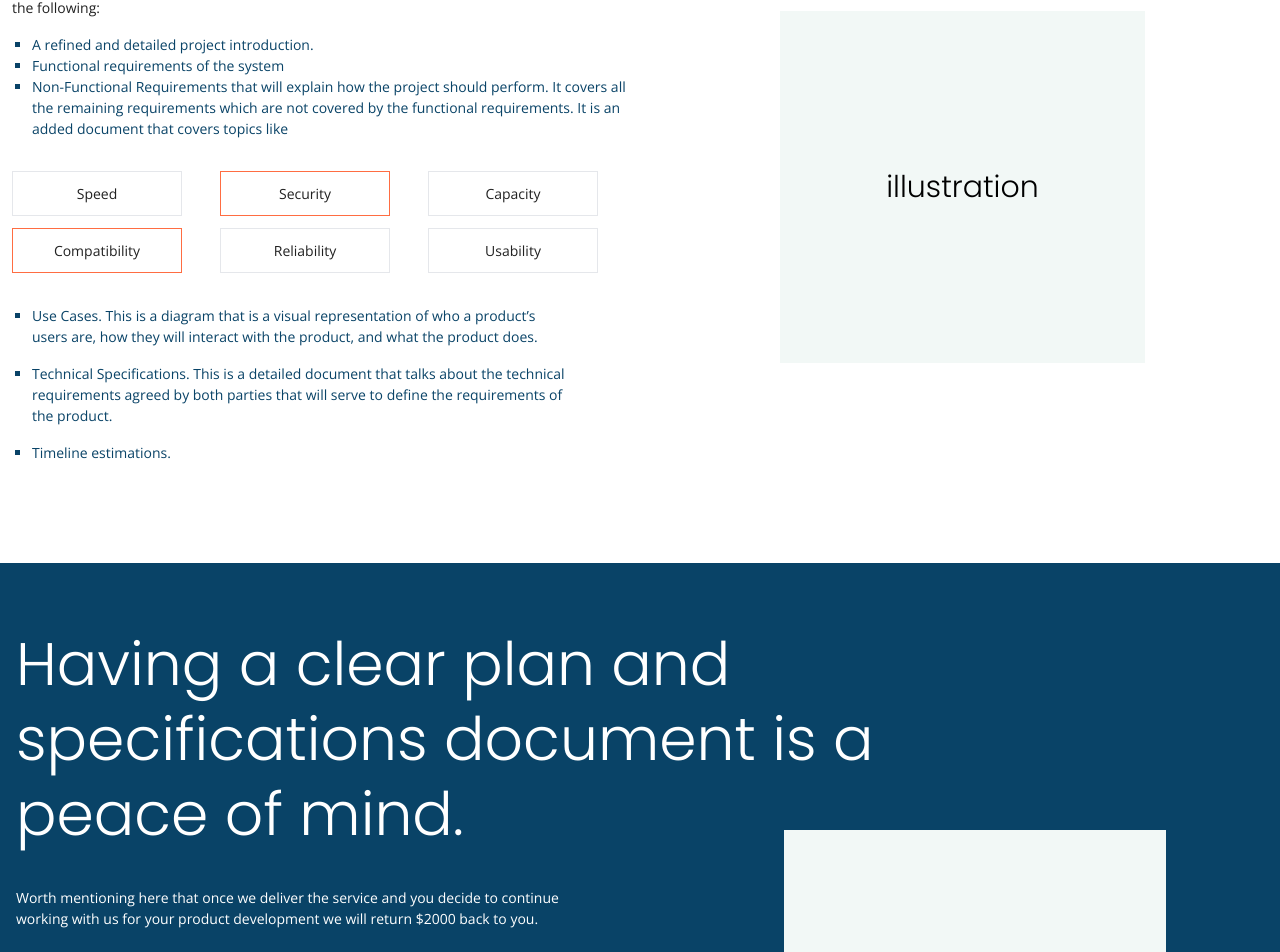
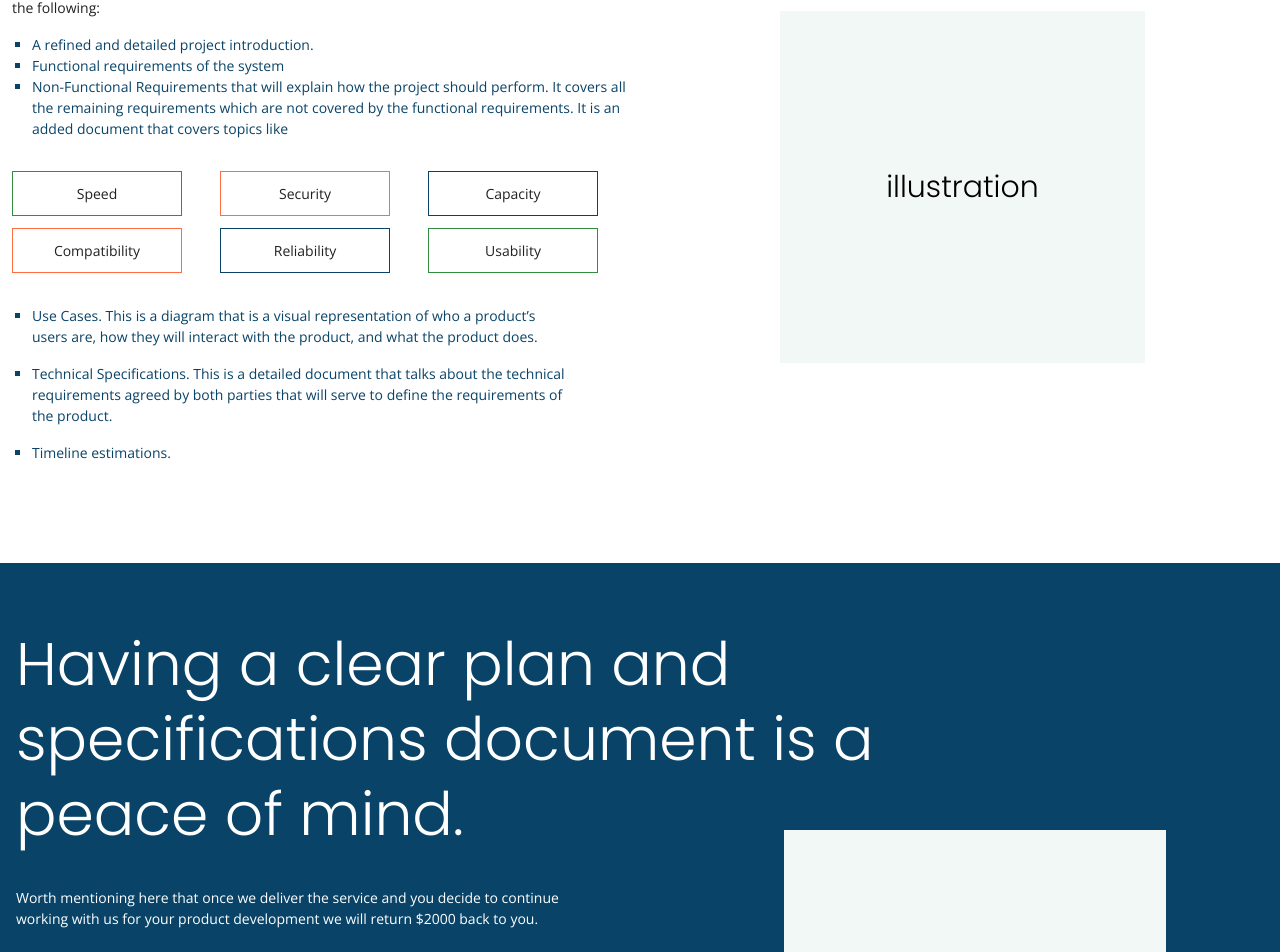
Before and after one commit to Kingkon963/reallyBeyond, a Next.js app: page /idea in a window 1280 px wide. Shown: the part 2171-3123 px from the top of the page. Built offline with nearby package versions, Linux system fonts and the light colour scheme; a web font is replaced by a local one.

Commit message:
border color issue

```diff
--- a/pages/idea.tsx
+++ b/pages/idea.tsx
@@ -66,8 +66,14 @@ interface RequirementBox {
 const RequirementBox: React.FC<RequirementBox> = ({ children, color }) => {
   return (
     <div
-      className={`w-[153px] h-[55px] xsp:w-[170px] lg:w-[172px] lg:h-[45px] 3xl:w-[209px] 3xl:h-[55px] text-[17px] lg:text-[14px] 3xl:text-[16px]
-      text-[#212121] font-openSansRegular flex justify-center items-center border border-${color} `}
+      className={`w-[153px] h-[55px] xsp:w-[170px] lg:w-[172px] lg:h-[45px] 3xl:w-[209px] 3xl:h-[55px]
+      text-[17px] lg:text-[14px] 3xl:text-[16px] text-[#212121] font-openSansRegular
+      flex justify-center items-center border
+      ${color === "green" ? "border-green" : ""}
+      ${color === "orange" ? "border-orange" : ""}
+      ${color === "blue" ? "border-blue" : ""}
+
+      `}
     >
       {children}
     </div>
```
